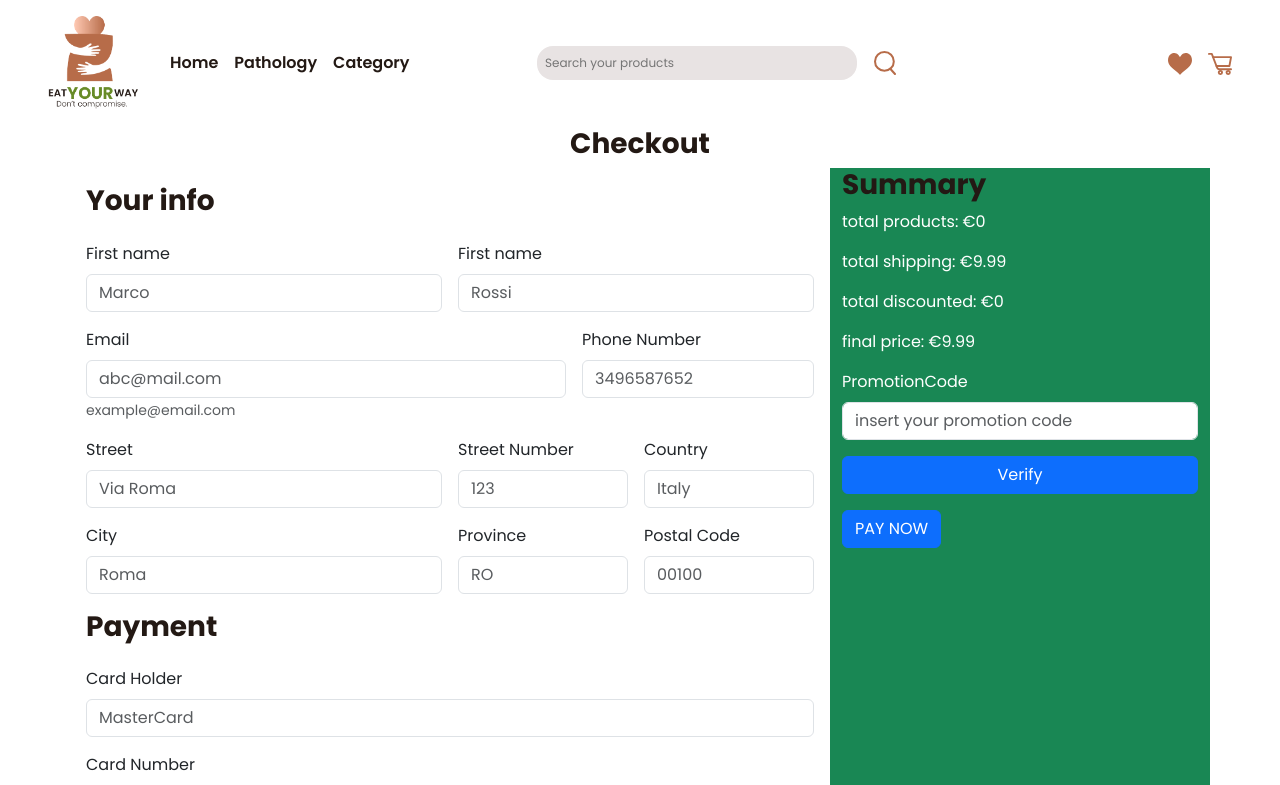
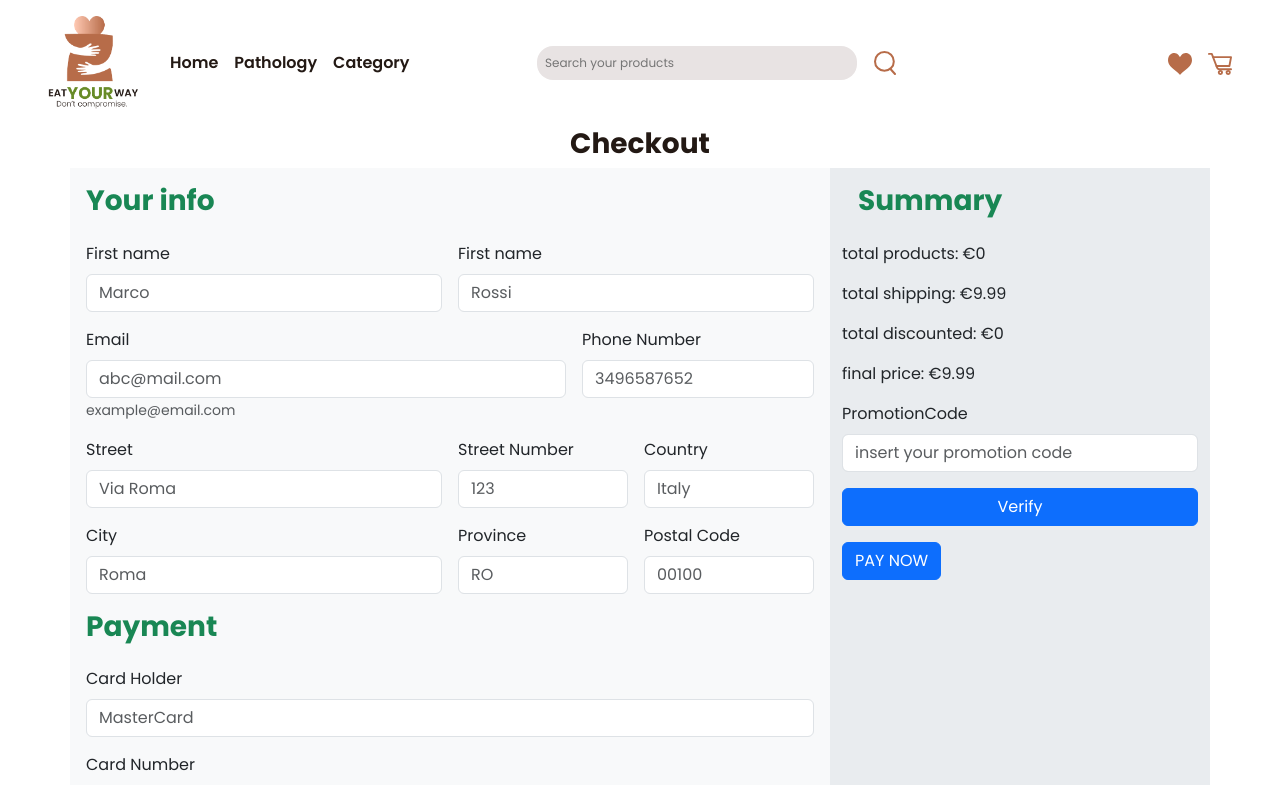
Before and after one commit to GiuseppeColucci95/project-work-team3, a React (Vite) app in the folder FRONTEND/: page /checkout in a window 1280 px wide. Shown: the top 785 px of the page. Built offline with nearby package versions, Linux system fonts and the light colour scheme.

Commit message:
fix: update styling and layout for Checkout component

```diff
--- a/FRONTEND/src/pages/Checkout.jsx
+++ b/FRONTEND/src/pages/Checkout.jsx
@@ -196,15 +196,15 @@ export default function Checkout() {
 
   return (
     <>
-      <div className="container">
+      <div className="container mb-5">
         <section className="checkout">
           <h3 className="text-center">Checkout</h3>
           <div className="row">
-            <div className="col-8 p-3">
+            <div className="col-8 p-3 bg-body-tertiary">
 
               <form className="row g-3 noValidate" onSubmit={formSubmit} >
 
-                <h3>Your info</h3>
+                <h3 className="text-success">Your info</h3>
 
                 <div className="col-md-6">
                   <label htmlFor="firstName" className="form-label">First name</label>
@@ -331,7 +331,7 @@ export default function Checkout() {
                   </div>
                 </div>
 
-                <h3>Payment</h3>
+                <h3 className="text-success">Payment</h3>
 
                 <div className="col-md-12">
                   <label htmlFor="cardHolder" className="form-label">Card Holder</label>
@@ -389,9 +389,9 @@ export default function Checkout() {
             </div>
 
 
-            <div className="col-4 bg-success text-white">
+            <div className="col-4 bg-body-secondary">
               <section>
-                <h3>Summary</h3>
+                <h3 className="text-success p-3">Summary</h3>
                 <div className="summayDetails">
                   <p>
                     total products: &euro;{totalNotDiscounted}
```
